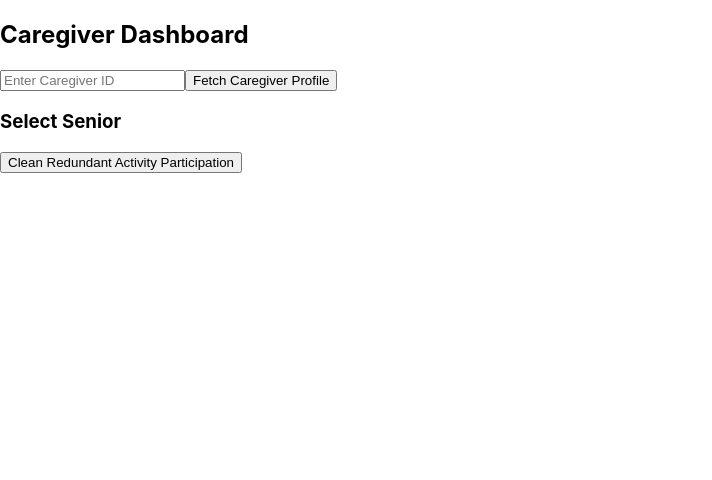
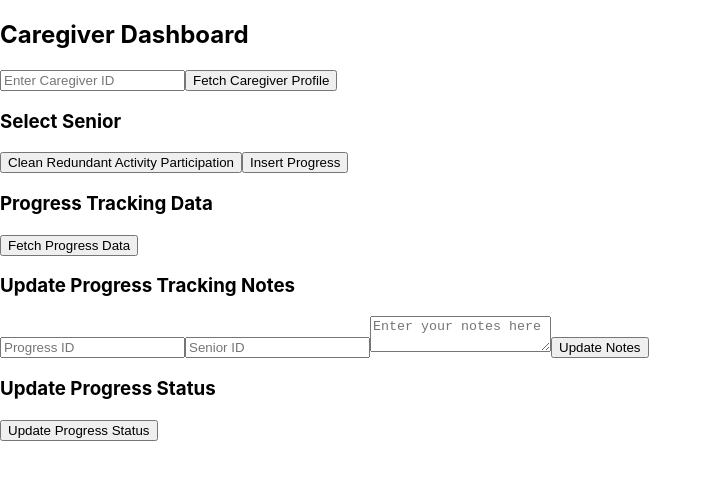
Before and after one commit to unfunnypsh/SeniorCare, a React (Create React App) app in the folder frontend/: page /caregiver-dashboard in a window 1280 px wide. Shown: the top 480 px of the page, without its empty margins (0-712 px from the left). Built offline with nearby package versions, Linux system fonts and the light colour scheme.

Commit message:
fifth commit:updating features of caregiver dashboard

```diff
--- a/frontend/src/components/CaregiverDashboard.js
+++ b/frontend/src/components/CaregiverDashboard.js
@@ -5,6 +5,10 @@ const CaregiverDashboard = () => {
   const [caregiverID, setCaregiverID] = useState('');
   const [caregiver, setCaregiver] = useState(null);
   const [seniors, setSeniors] = useState([]);
+  const [progressData, setProgressData] = useState([]);
+  const [progressID, setProgressID] = useState('');
+  const [seniorID, setSeniorID] = useState('');
+  const [notes, setNotes] = useState('');
   const [selectedSenior, setSelectedSenior] = useState(null);
   const [socialInteraction, setSocialInteraction] = useState({
     interactionType: '',
@@ -73,6 +77,56 @@ const CaregiverDashboard = () => {
       alert('Error cleaning redundant activity participation.');
     }
   };
+  const handleInsertProgress = async () => {
+    try {
+      await axios.post('http://localhost:5000/api/caregiver/insert-progress');
+      alert('Progress tracking data inserted successfully!');
+    } catch (error) {
+      console.error('Error inserting progress tracking data:', error);
+      alert('Error inserting progress tracking data.');
+    }
+  };
+  const fetchProgressTrackingData = async () => {
+    try {
+      const response = await axios.get('http://localhost:5000/api/progress-tracking');
+      setProgressData(response.data);
+      console.log('Fetched progress tracking data:', response.data);
+    } catch (error) {
+      console.error('Error fetching progress tracking data:', error);
+    }
+  };
+
+  const updateNotes = async () => {
+    if (!progressID || !seniorID || notes === '') {
+        alert('ProgressID, SeniorID, and Notes are required.');
+        return;
+    }
+
+    try {
+        const response = await axios.put('http://localhost:5000/api/progress-tracking/update', {
+            progressID,
+            seniorID,
+            notes,
+        });
+        alert(response.data);
+        fetchProgressTrackingData(); // Refresh the data after updating
+    } catch (error) {
+        console.error('Error updating notes:', error);
+        alert('Error updating notes.');
+    }
+};
+
+const updateProgressStatus = async () => {
+  try {
+    const response = await axios.post('http://localhost:5000/api/update-progress-status');
+    alert(response.data);
+    fetchProgressTrackingData(); // Refresh data after updating
+  } catch (error) {
+    console.error('Error updating progress status:', error);
+    alert('Error updating progress status.');
+  }
+};
+
 
   return (
     <div>
@@ -215,6 +269,40 @@ const CaregiverDashboard = () => {
       )}
       <div>
         <button onClick={handleCleanRedundantActivity}>Clean Redundant Activity Participation</button>
+        <button onClick={handleInsertProgress}>Insert Progress</button>
+      </div>
+      <div>
+      <h3>Progress Tracking Data</h3>
+      <button onClick={fetchProgressTrackingData}>Fetch Progress Data</button>
+      <ul>
+        {progressData.map((progress) => (
+          <li key={progress.ID}>
+            ProgressID: {progress.ProgressID},Senior ID: {progress.SeniorID}, Date: {progress.Date},ProgressStatus: {progress.ProgressStatus}, Notes: {progress.Notes}
+          </li>
+        ))}
+      </ul>
+
+      <h3>Update Progress Tracking Notes</h3>
+      <input
+        type="text"
+        placeholder="Progress ID"
+        value={progressID}
+        onChange={(e) => setProgressID(e.target.value)}
+      />
+      <input
+        type="text"
+        placeholder="Senior ID"
+        value={seniorID}
+        onChange={(e) => setSeniorID(e.target.value)}
+      />
+      <textarea
+        placeholder="Enter your notes here"
+        value={notes}
+        onChange={(e) => setNotes(e.target.value)}
+      />
+      <button onClick={updateNotes}>Update Notes</button>
+      <h3>Update Progress Status</h3>
+      <button onClick={updateProgressStatus}>Update Progress Status</button>
       </div>
     </div>
   );
```
Also changed, not shown: 1 other file (tests, documents, lock files or other folders).
